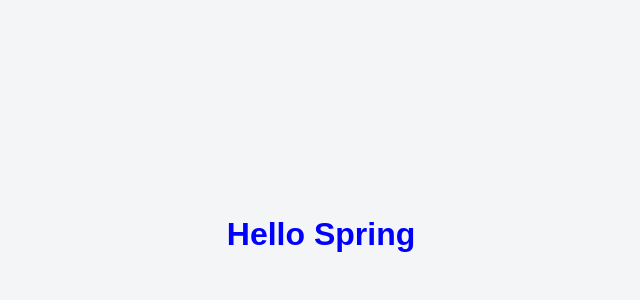
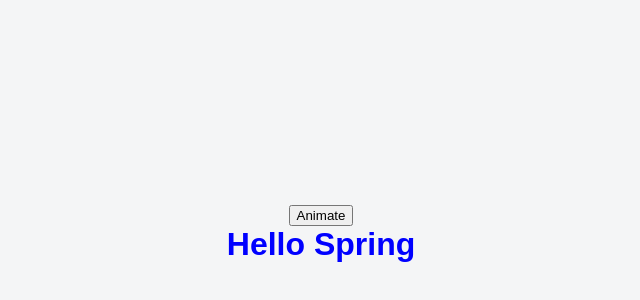
Before and after one commit to kazu-S-1110/react-spring, a React (Vite) app: page / in a window 1280 px wide. Shown: the part 166-466 px from the top of the page, without its empty margins (319-959 px from the left). Built offline with nearby package versions, Linux system fonts and the light colour scheme.

Commit message:
from,toを使わない方法。

```diff
--- a/src/App.tsx
+++ b/src/App.tsx
@@ -1,24 +1,18 @@
 import { animated, useSpring } from "@react-spring/web"
+import { useState } from "react"
 
 function App() {
+  const [toggle, setToggle] = useState(true)
   const styles = useSpring({
-    from:{
-      opacity:0,
-      color: "pink",
-      // translateY: 20,
-      y:500,//上と同じ意味
-      scale:0.5,
-    },
-    to:{
-      opacity:1,
-      color: "blue",
-      y: 0,
-      scale:1,
-    }
+      opacity: toggle ? 1:0,
+      color: toggle ? "blue": "pink",
+      y: toggle ? 0: 500,
+      scale: toggle ? 1 : 0.5,
   })
   return (
     <div className="App">
-      <animated.h1 style={styles}>Hello Spring</animated.h1>
+      <button onClick={()=> setToggle(!toggle)} >Animate</button>
+      <animated.h1 style={styles} >Hello Spring</animated.h1>
     </div>
   )
 }
```
